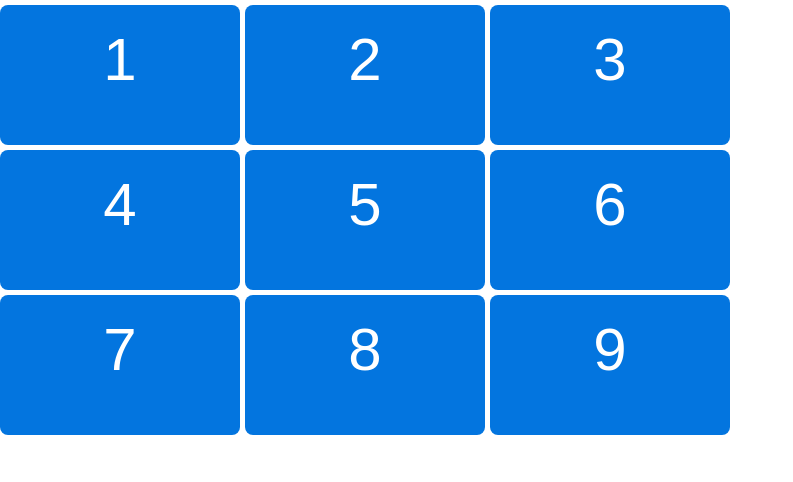
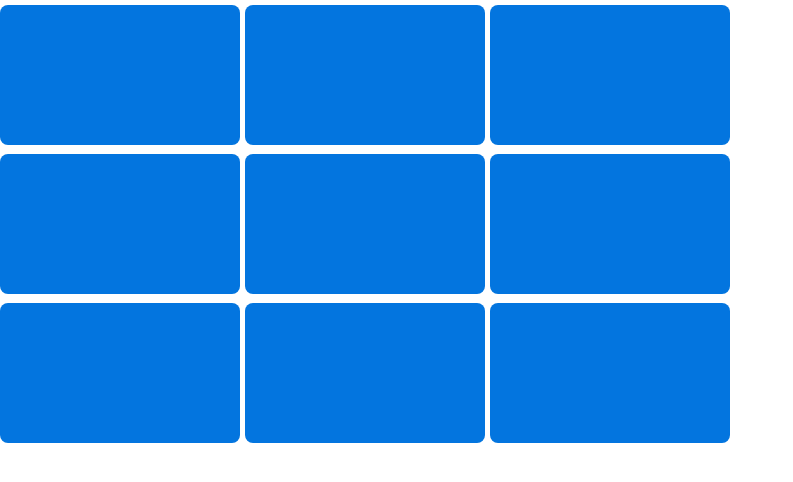
Before and after one commit to CodeAcademyBKK2017/react-intro, a React (Create React App) app: page / in a window 1280 px wide. Shown: the top 482 px of the page, without its empty margins (0-793 px from the left). Built offline with nearby package versions, Linux system fonts and the light colour scheme.

Commit message:
Update Player 1 & 2

```diff
--- a/src/components/Box/Box.component.js
+++ b/src/components/Box/Box.component.js
@@ -8,40 +8,38 @@ class Box extends Component {
   state = {
     bData: [
       {
-        'items': ['1', '2', '3'],
+        'items': ['', '', ''],
         'id': uuid()
       },
       {
-        'items':  ['4', '5', '6'],
+        'items':  ['', '', ''],
         'id': uuid()
       },
       {
-        'items':  ['7', '8', '9'],
+        'items':  ['', '', ''],
         'id': uuid()
       }
-    ]
+    ],
+    counter : 0
   }
   cellclickHandler = (rowID, cellID) => () => {
     const newBoxData = cloneDeep(this.state.bData);
     const foundRow = newBoxData.find((rowData) => rowData.id === rowID);
-    console.log(foundRow, newBoxData.indexOf(foundRow));
-    foundRow.items[cellID] = 'X';
-    console.log('Change', foundRow);
-    console.log('Original', this.state.bData);
-    this.setState({'bData' :newBoxData});
+    if (this.state.counter % 2 === 0) {
+      foundRow.items[cellID] = 'X';
+    } else {
+      foundRow.items[cellID] = 'O';
+    }
+    this.setState({
+      'bData' :newBoxData,
+      'counter' :  this.state.counter + 1
+    });
   }
 
-  createRow = (rowData) => <Row cellData={rowData.items}
+  createRow = (rowData, index, array) => <Row cellData={rowData.items}
     key={rowData.id} rowID={rowData.id} cellclickHandler={this.cellclickHandler} />
 
-  componentWillMount () {
-    console.log('This is component will mount that call before render');
-  }
-  componentDidMount  () {
-    console.log('This is component Did mount that call after render');
-  }
   render () {
-    console.log('This is a render');
     const rowItems = this.state.bData;
     const rows = rowItems.map(this.createRow);
     return (
--- a/src/components/Cell/Cell.component.js
+++ b/src/components/Cell/Cell.component.js
@@ -12,7 +12,8 @@ Cell.propTypes = {
   'cellclickHandler': PropTypes.func.isRequired,
   'value': PropTypes.oneOf([
     'X',
-    'O'
+    'O',
+    ''
   ]).isRequired
 };
 Cell.defaultProps = {
```
